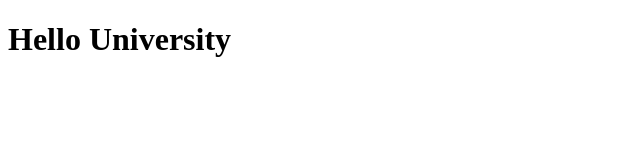
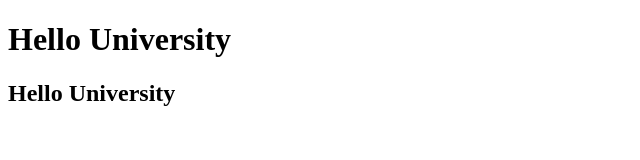
Before and after one commit to gnjr/git-workshop, a plain HTML site: page index.html in a window 1280 px wide. Shown: the whole page, without its empty margins (0-640 px from the left). Drawn offline with Linux system fonts and the light colour scheme.

Commit message:
add h2 index.html

```diff
--- a/index.html
+++ b/index.html
@@ -6,6 +6,7 @@
     <meta http-equiv="X-UA-Compatible" content="ie=edge">
     <title>Hello World</title>
     <h1>Hello University</h1>
+    <h2>Hello University</h2>
 </head>
 <body>
 
```
